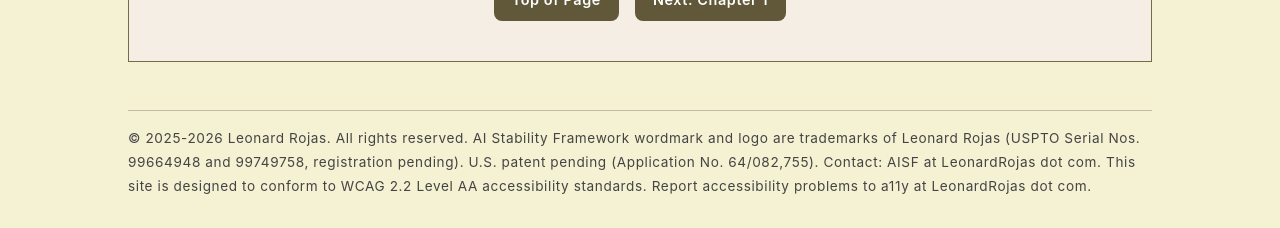
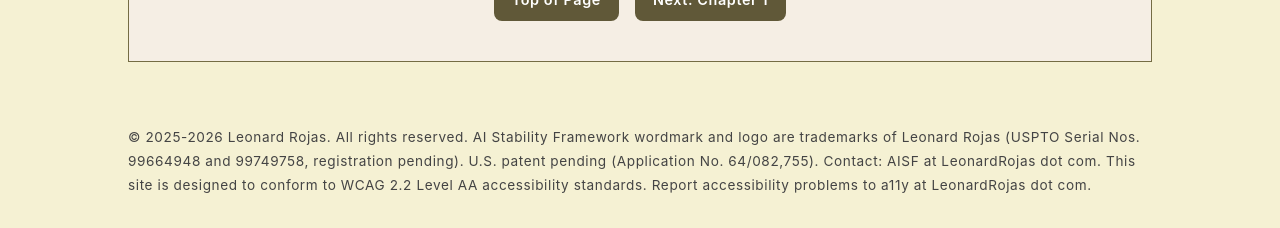
Before and after one commit to rojaslen/AISF-WEB, a Jekyll site: the page built from index.md, in a window 1280 px wide and 1400 px high, scrolled down 937 px. Shown: the part 1169-1397 px from the top of the window. Built offline with Jekyll 4.4.1, drawn with Linux system fonts in a browser that asks for light colours; some web fonts are replaced.

Commit message:
Update style.css

```diff
--- a/assets/css/style.css
+++ b/assets/css/style.css
@@ -555,7 +555,6 @@
   margin: 3rem auto 0;
   padding-top: 1rem;
   padding-bottom: 2rem;
-  border-top: 1px solid var(--color-rule);
   font-family: var(--font-body);
   font-size: 0.85rem;
   color: var(--color-muted);
```
